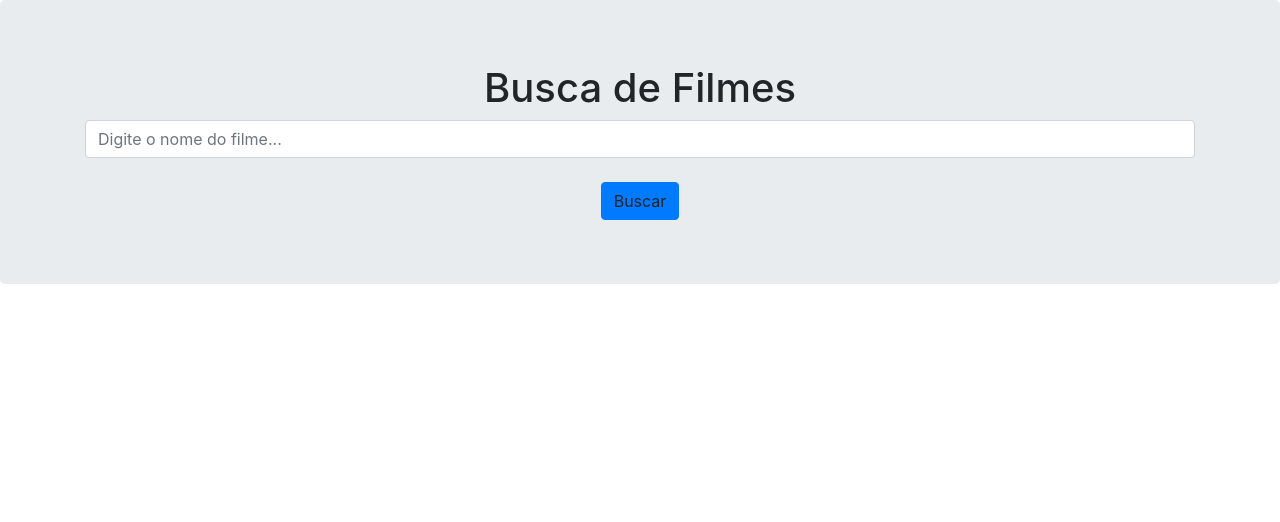
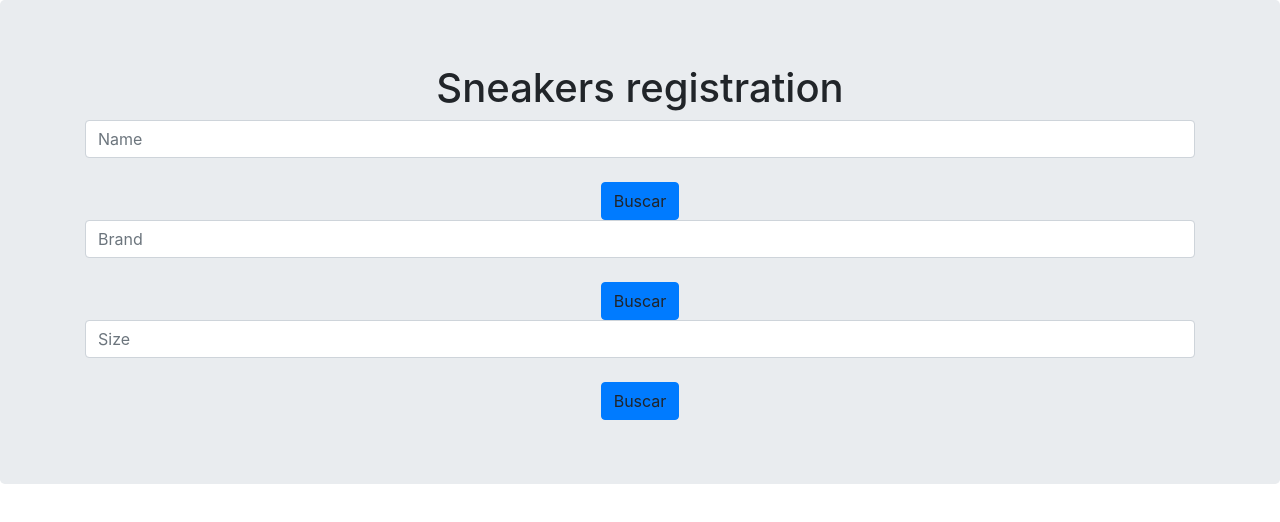
Before and after one commit to quezia-cassiano/testmalho, a plain HTML site: page api_movie/index.html in a window 1280 px wide. Drawn offline with nearby package versions, Linux system fonts and the light colour scheme.

Commit message:
finalmente

```diff
--- a/api_movie/index.html
+++ b/api_movie/index.html
@@ -27,18 +27,27 @@
 <body>
 
   <div class="jumbotron text-center">
-    <h1>Busca de Filmes</h1>
+    <h1>Sneakers registration</h1>
 
     <div class="container">
       <div class="row">
         <div class="col-sm-12">
 
           <form>
-            <input id="nameMovie" class="form-control" type="text" placeholder="Digite o nome do filme...">
+            <input id="nameMovie" class="form-control" type="text" placeholder="Name">
             <br />
             <a class="btn btn-primary" onclick="searchMovies(document.getElementById('nameMovie').value)">Buscar</a>
           </form>
-
+          <form>
+            <input id="nameMovie" class="form-control" type="text" placeholder="Brand">
+            <br />
+            <a class="btn btn-primary" onclick="searchMovies(document.getElementById('nameMovie').value)">Buscar</a>
+          </form>
+          <form>
+            <input id="nameMovie" class="form-control" type="text" placeholder="Size">
+            <br />
+            <a class="btn btn-primary" onclick="searchMovies(document.getElementById('nameMovie').value)">Buscar</a>
+          </form>
         </div>
       </div>
     </div>
@@ -55,6 +64,7 @@
     </div>
   </div>
   <br />
+  <script src="simple_server/app.js"></script>
 
   <script>
     function searchMovies(movie) {
--- a/simple_server/app.js
+++ b/simple_server/app.js
@@ -19,6 +19,6 @@ app.get('/', function(req, res){
    res.send("Salve, Rapaziada!");
 });
 
-app.listen(3000,function(){
-    console.log('Listening on port 3000!');
+app.listen(4000,function(){
+    console.log('Listening on port 4000!');
 });
```
